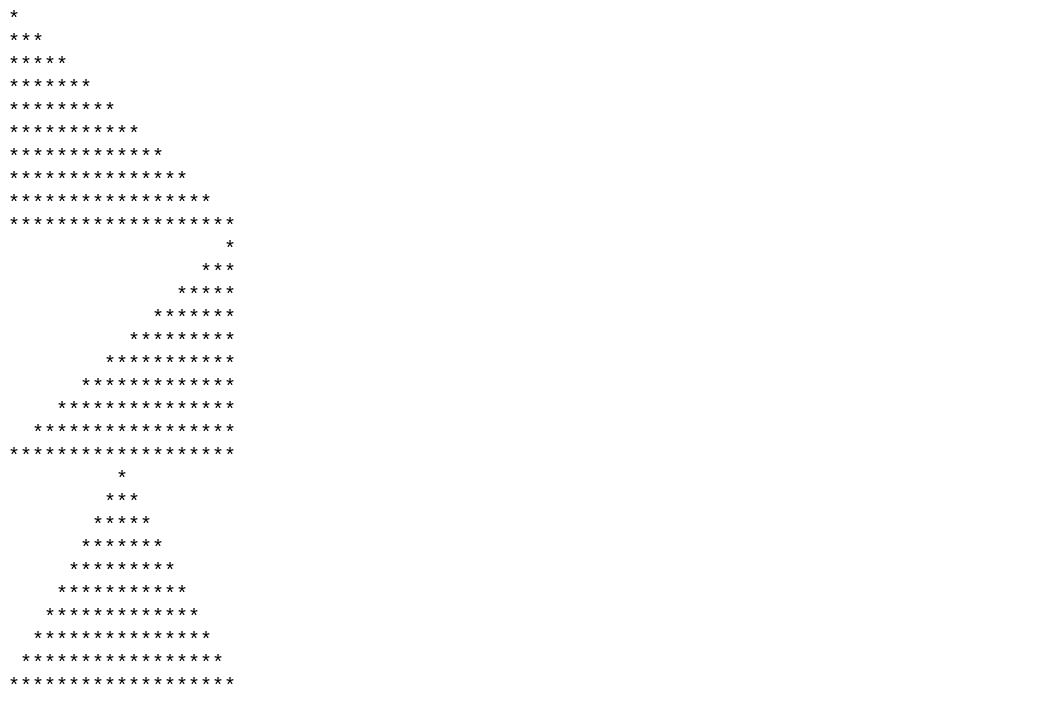
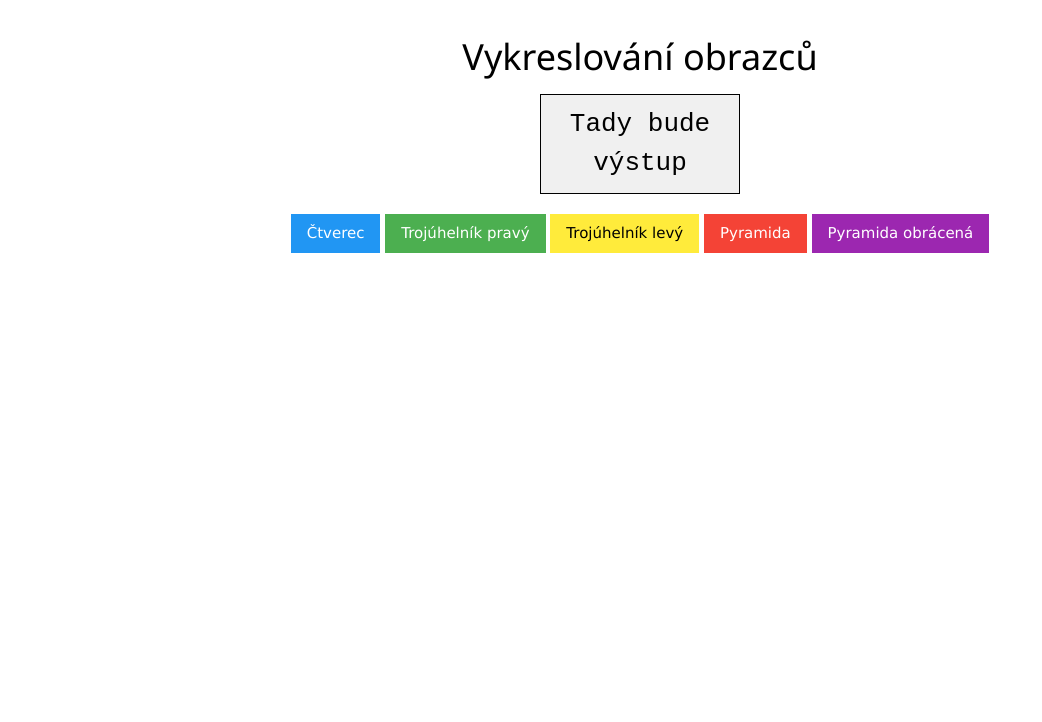
Before and after one commit to Fox7778/Pyramidy-a-ctverce-reseni, a plain HTML site: page index.html in a window 1280 px wide. Shown: the whole page, without its empty margins (0-1042 px from the left). Drawn offline with nearby package versions, Linux system fonts and the light colour scheme.

Commit message:
Přidání skriptů pro generování geometrických obrazců a úprava HTML struktury

```diff
--- /dev/null
+++ b/ctverec.js
@@ -0,0 +1,10 @@
+// Autor: Martin Procházka
+
+// Připraví HTML kód pro vykreslení čtverce
+function generateCtverec(rows) {
+    let ctverec = '';
+    for (let i = 1; i <= rows; i++) {
+        ctverec += radaHvezdicek(rows) + '<br>';
+    }
+    return ctverec;
+}
--- a/index.html
+++ b/index.html
@@ -3,58 +3,44 @@
 <head>
     <meta charset="UTF-8">
     <meta name="viewport" content="width=device-width, initial-scale=1.0">
-    <title>Pyramida</title>
-    <style>
-        body {
-            font-family:'Courier New', Courier, monospace;
-            font-size: 20px;
-        }
-    </style>
+    <meta name="author" content="Martin Procházka">
+    <meta name="description" content="Generování greometrických obrazců">
+    <title>Generování greometrických obrazců</title>
+
+    <!-- Import CSS stylového frameworku od W3Schools.com -->
+    <link rel="stylesheet" href="https://www.w3schools.com/w3css/4/w3.css">
+
+    <!-- Import vlastních stylů stránky -->
+    <link rel="stylesheet" href="style.css">
+
+    <!-- Importy skriptů funkcí sestavování řetězců obrazců -->
+    <script src="ctverec.js"></script>
+    <script src="trojuhelnik.js"></script>
+    <script src="pyramida.js"></script>
 </head>
 <body>
-    <div class="trojuhelnik-levy" id="trojuhelnik-levy"></div>
-    <div class="trojuhelnik-pravy" id="trojuhelnik-pravy"></div>
-    <div class="pyramid" id="pyramid"></div>
 
-    <script>
-        function radek(pocet){
-            let radek = '';
-            for (let i = 1; i <= pocet; i++) {
-                radek += '*';
-            }
-            return radek;
-        }
-        function generateTrojuhelnikLevy(rows) {
-            let pyramid = '';
-            for (let i = 1; i <= rows; i++) {
-                pyramid += radek(2*i-1) + '<br>';
-            }
-            return pyramid;
-        }
-        function generateTrojuhelnikPravy(rows) {
-            let pyramid = '';
-            for (let i = 1; i <= rows; i++) {
-                for (let j = 1; j <= 2 * (rows - i); j++) {
-                    pyramid += '&nbsp;';
-                }
-                pyramid += radek(2*i-1) + '<br>';
-            }
-            return pyramid;
-        }
-        function generatePyramid(rows) {
-            let pyramid = '';
-            for (let i = 1; i <= rows; i++) {
-                for (let j = 1; j <= rows-i; j++) {
-                    pyramid += '&nbsp;';
-                }
-                pyramid += radek(2*i-1) + '<br>';
-            }
-            return pyramid;
-        }
+    <!-- Box pro výstup -->
+    <div id="divHorni">
+        <h1>Vykreslování obrazců</h1>
+        <div id="divVystup">
+            Tady bude výstup
+        </div>
+    </div>
 
-        document.getElementById('trojuhelnik-levy').innerHTML = generateTrojuhelnikLevy(10);
-        document.getElementById('trojuhelnik-pravy').innerHTML = generateTrojuhelnikPravy(10);
-        document.getElementById('pyramid').innerHTML = generatePyramid(10);
-    </script>
+    <!-- Box pro tlačítka -->
+    <div id="divDolni">
+        <form class="w3-container">
+            <button type="button" class="w3-button w3-blue" onclick="vykresliCtverec()">Čtverec</button>
+            <button type="button" class="w3-button w3-green" onclick="vykresliTrojuhPravy()">Trojúhelník pravý</button>
+            <button type="button" class="w3-button w3-yellow" onclick="vykresliTrojuhLevy()">Trojúhelník levý</button>
+            <button type="button" class="w3-button w3-red" onclick="vykresliPyramidu()">Pyramida</button>
+            <button type="button" class="w3-button w3-purple" onclick="vykresliPyramiduObracenou()">Pyramida obrácená</button>
+        </form>
+    </div>
+
+    <!-- Import scriptů pro kreslení -->
+    <script src="vykresleni.js"></script>
+
 </body>
 </html>
--- /dev/null
+++ b/pyramida.js
@@ -0,0 +1,20 @@
+// Autor: Martin Procházka
+
+// Připraví HTML kód pro vykreslaní pyramidy
+function generatePyramida(rows) {
+    let pyramida = '';
+    for (let i = 1; i <= rows; i++) {
+        pyramida += radaMezer(rows-i) + radaHvezdicek(2*i-1) + radaMezer(rows-i) + '<br>';
+    }
+    return pyramida;
+}
+
+
+// Připraví HTML kód pro vykreslení pyramidy vzhůru nohama
+function generatePyramidaObracena(rows) {
+    let pyramida = '';
+    for (let i = rows; i>=1 ; i--) {
+        pyramida += radaMezer(rows-i) + radaHvezdicek(2*i-1) + radaMezer(rows-i) + '<br>';
+    }
+    return pyramida;
+}
--- /dev/null
+++ b/style.css
@@ -0,0 +1,26 @@
+/* CSS pro stránku index.html */
+/* Autor: Martin Procházka */
+
+#divHorni {
+    display: flex;            /* divHorni bude FlexBoxem */
+    flex-direction: column;   /* Nastaví jeho obsah do sloupce */
+    align-items: center;      /* Vycentruje jeho obsah horizontálně */
+    justify-content: center;  /* Vycentruje jeho obsah vertikálně */
+    margin: 20px;
+}
+
+#divDolni {
+    display: flex;            /* divDolni bude FlexBoxem */
+    justify-content: center;  /* Vycentruje jeho obsah horizontálně */
+    margin: 20px;
+}
+
+#divVystup {
+    border: 1px solid black;
+    background-color: #f0f0f0;
+    width: 200px;
+    padding: 10px;
+    font-family:'Courier New', Courier, monospace;
+    font-size: 26px;
+    text-align: center;       /* Zobrazovaný text obrazce bude centrován */
+}
--- /dev/null
+++ b/trojuhelnik.js
@@ -0,0 +1,20 @@
+// Popis: Skript pro vykreslení trojúhelníků
+// Autor: Martin Procházka
+
+// Připraví HTML kód pro vykreslení levého trojúhelníku
+function generateTrojuhelnikLevy(rows) {
+    let trojuhelnik = '';
+    for (let i = 1; i <= rows; i++) {
+        trojuhelnik += radaHvezdicek(i) + radaMezer(rows - i) + '<br>';
+    }
+    return trojuhelnik;
+}
+
+// Připraví HTML kód pro vykreslení pravého trojúhelníku
+function generateTrojuhelnikPravy(rows) {
+    let trojuhelnik = '';
+    for (let i = 1; i <= rows; i++) {
+        trojuhelnik += radaMezer(rows - i) + radaHvezdicek(i) + '<br>';
+    }
+    return trojuhelnik;
+}
--- /dev/null
+++ b/vykresleni.js
@@ -0,0 +1,46 @@
+// Script, který zajistí vykreslování obrazců do DIV elementu s id="divVystup"
+// Autor: Martin Procházka
+
+// Připraví řetězec řady hvězdiček. Počet hvězdiček je dán parametrem.
+function radaHvezdicek(pocet){
+    let radek = '';
+    for (let i = 1; i <= pocet; i++) {
+        radek += '*';
+    }
+    return radek;
+}
+
+// Připraví řetězec řady mezer. Počet mezer je dán parametrem.
+function radaMezer(pocet){
+    let radek = '';
+    for (let i = 1; i <= pocet; i++) {
+        radek += '&nbsp;';
+    }
+    return radek;
+}
+
+document.getElementById('btnCtverec').addEventListener('click', vykresliCtverec);
+document.getElementById('btnTrojuhPravy').addEventListener('click', vykresliTrojuhPravy);
+document.getElementById('btnTrojuhLevy').addEventListener('click', vykresliTrojuhLevy);
+document.getElementById('btnPyramida').addEventListener('click', vykresliPyramidu);
+document.getElementById('btnPyramidaObracena').addEventListener('click', vykresliPyramiduObracenou);
+
+function vykresliCtverec() {
+    document.getElementById('divVystup').innerHTML = generateCtverec(5); // Příklad s 5 řádky
+}
+
+function vykresliTrojuhPravy() {
+    document.getElementById('divVystup').innerHTML = generateTrojuhelnikPravy(5); // Příklad s 5 řádky
+}
+
+function vykresliTrojuhLevy() {
+    document.getElementById('divVystup').innerHTML = generateTrojuhelnikLevy(5); // Příklad s 5 řádky
+}
+
+function vykresliPyramidu() {
+    document.getElementById('divVystup').innerHTML = generatePyramida(5); // Příklad s 5 řádky
+}
+
+function vykresliPyramiduObracenou() {
+    document.getElementById('divVystup').innerHTML = generatePyramidaObracena(5); // Příklad s 5 řádky
+}
```
